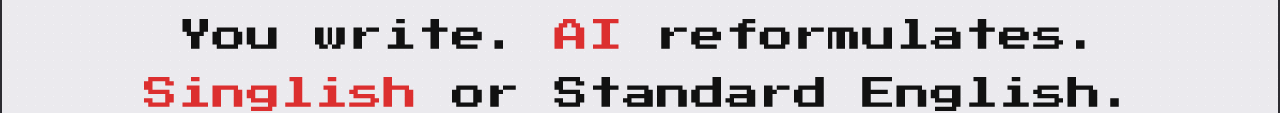
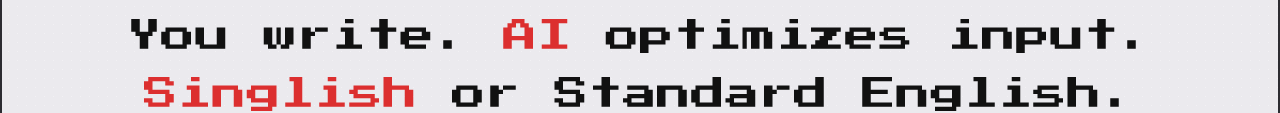
Before and after one commit to gcomperato-alt/canornot-site, a plain HTML site: page index.html in a window 1280 px wide. Shown: the part 191-304 px from the top of the page. Drawn offline with Linux system fonts and the light colour scheme.

Commit message:
Update index.html
Optimization

```diff
--- a/index.html
+++ b/index.html
@@ -512,7 +512,7 @@ display:flex; align-items:center; gap:12px; padding:9px 13px; border:2px solid v
 <h1 class="pixel">
 <span>You write.</span>
 <span class="red">AI</span>
-<span>reformulates.</span><br/>
+<span>optimizes input.</span><br/>
 <span class="red">Singlish</span>
 <span>or Standard English.</span>
 </h1>
```
